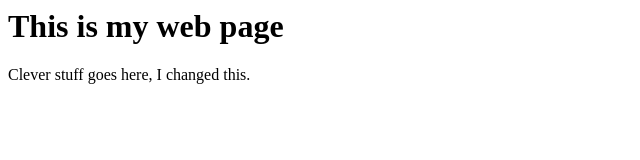
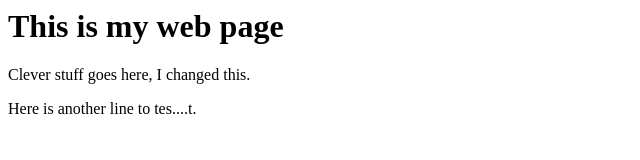
Before and after one commit to juandiego8/itc134-fl19-git-github, a plain HTML site: page index.html in a window 1280 px wide. Shown: the whole page, without its empty margins (0-640 px from the left). Drawn offline with Linux system fonts and the light colour scheme.

Commit message:
Adds some periods

```diff
--- a/index.html
+++ b/index.html
@@ -2,5 +2,6 @@
     <body>
         <h1>This is my web page</h1>
         <p>Clever stuff goes here, I changed this.</p>
+        <p>Here is another line to tes....t.</p>
     </body>
 </html>
```
